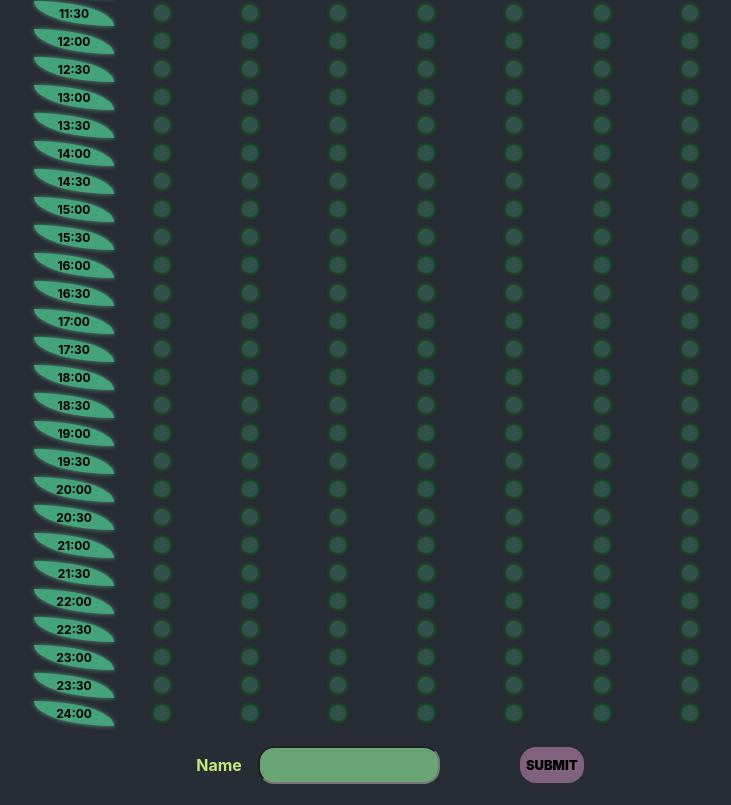
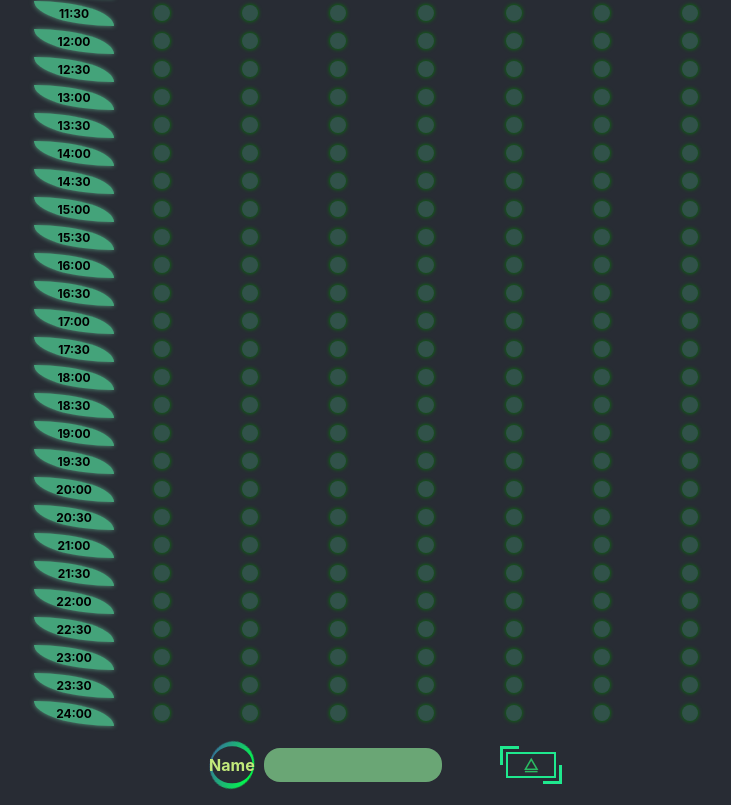
Before and after one commit to huangruoqi/better_doodle, a React (Create React App) app: page / in a window 1280 px wide. Shown: the part 898-1703 px from the top of the page, without its empty margins (258-989 px from the left). Built offline with nearby package versions, Linux system fonts and the light colour scheme; what sheetdb-node would draw is missing.

Commit message:
finish submission styling

```diff
--- a/src/App.js
+++ b/src/App.js
@@ -37,7 +37,7 @@ const Background = styled.div`
   padding: 0;
   margin: 0;
   width: 100%;
-  min-height: 100vh;
+  min-height: 101vh;
   background-color: #282c34;
   display: flex;
   flex-direction: column;
@@ -75,13 +75,18 @@ const NavItem = styled.div`
   padding: 5px;
   background-color: beige;
   border-radius: 5px;
+  :hover {
+    opacity: 0.35;
+    transition: 0.5s;
+  }
+  transition: 1s;
 `
 
 function Layout() {
   return (
     <Navbar>
-      <Link to="/" style={{ textDecoration: 'none' }}><NavItem>Home</NavItem></Link>
-      <Link to="/admin" style={{ textDecoration: 'none' }}><NavItem>Admin</NavItem></Link>
+      <Link to="/" style={{ fontWeight:'bold',textDecoration: 'none', color:"black"}}><NavItem >Home</NavItem></Link>
+      <Link to="/admin" style={{fontWeight:'bold', textDecoration: 'none', color:"black"}}><NavItem >Admin</NavItem></Link>
     </Navbar>
   );
 }
--- /dev/null
+++ b/src/Button.jsx
@@ -0,0 +1,41 @@
+import styled from "styled-components";
+const StyledButton = styled.div`
+  text-decoration: none;
+  font-size: 2vh;
+  font-weight: 700;
+  color: #2abb62;
+  padding: 0.3vh 2vh;
+  padding-top: 0;
+  margin-left: 8vh;
+  border: 0.3vh solid #1fe88e;
+  position: relative;
+  &::before,
+  &::after {
+    content: "";
+    position: absolute;
+    width: 2vh;
+    height: 2vh;
+    border: inherit;
+    transition: all .5s;
+  }
+  &::before {
+    top:-1vh;
+    left:-1vh;
+    border-width: 3px 0 0 3px;
+  }
+  &::after {
+    bottom: -1vh;
+    right: -1vh;
+    border-width: 0 3px 3px 0;
+  }
+  &:hover::before,
+  &:hover::after {
+    width: calc(100% + 1.65vh);
+    height: calc(100% + 1.65vh);
+    cursor: pointer;
+  }
+`;
+
+export default function({onClick}) {
+  return <StyledButton onClick={onClick}>⧋</StyledButton>
+}
--- /dev/null
+++ b/src/Circle.jsx
@@ -0,0 +1,41 @@
+import styled from "styled-components";
+const StyledLoading = styled.div`
+  z-index:1;
+  position: relative;
+  width: 6vh;
+  height:5.5vh;
+  border-radius: 50%;
+  &::before,
+  &::after {
+    content: "";
+    position: absolute;
+    border-radius: inherit;
+  }
+  &::before {
+    width:100%;
+    height:100%;
+    background-image: linear-gradient(
+      0deg,#00ff48 0%,
+      #337799 100%
+    );
+    animation: spin 1.5s infinite linear;
+  }
+  &::after {
+    width:85%;
+    height: 85%;
+    background-color: #282c34;
+    top: 50%;
+    left:50%;
+    transform: translate(-50%,-50%);
+  }
+  @keyframes spin {
+    to {
+      transform: rotate(360deg)
+    }
+  }
+
+`;
+
+export default function() {
+  return <StyledLoading></StyledLoading>
+}
--- a/src/Home.jsx
+++ b/src/Home.jsx
@@ -1,6 +1,8 @@
 import sheetdb from 'sheetdb-node';
 import styled from 'styled-components';
 import * as React from 'react';
+import Button from './Button'
+import Circle from './Circle'
 
 var config = {
     address: 'ju33yniko75pk',
@@ -54,7 +56,7 @@ const Home = () => {
                 if (prevTime < time) {
                     const e = [...timeRanges]
                     let flag = e[date][prevTime]===2 && e[date][time]===3
-                    for (let i = prevTime+1; i < time; i++){ flag&=e[date][i]==1 }
+                    for (let i = prevTime+1; i < time; i++){ flag&=e[date][i]===1 }
                     if (flag) {
                         for (let i = prevTime; i <= time; i++) {
                             e[date][i] = 0
@@ -110,19 +112,24 @@ const SUBMIT = ({submitSchedule}) => {
     const handleChange = event => { setName(event.target.value); }
     return (
         <SubmitContainer>
+            <div style={{display:'flex', justifyContent: 'center', alignItems: 'center', marginRight: '1vh'}} >
             <div style={{
+                position:"absolute",
                 fontWeight:"bold",
-                padding:"2vh",
                 color: "#c2e97b",
-            }}>Name</div>
+                zIndex:2
+            }}>Name</div><Circle />
+
+            </div>
+
             <SubmitInput onChange={handleChange}/>
-            <SubmitButton
+            <Button
             onClick={() => {
                 if (name.length>0){
                     submitSchedule(name)
                 }
             }}
-            >SUBMIT</SubmitButton>
+            >SUBMIT</Button>
         </SubmitContainer>
     )
 
@@ -138,6 +145,7 @@ const SubmitInput = styled.input`
     background-color: #6aa675;
     height: 4vh;
     outline: none;
+    border: none;
     width: 20vh;
     padding-left: 2vh;
     font-size: large;
@@ -166,17 +174,7 @@ const SubmitButton = styled.div`
     }
 `
 
-{/* <button onClick={() => {
-    let rows = [
-        { name: "Ruoqi Huang", date: "11/04/2022", from: 1, to: 20 },
-        { name: "Ruoqi Huang", date: "11/05/2022", from: 10, to: 30 },
-    ]
-    // client.create(rows).then(function (data) {
-    //     console.log(data);
-    // }, function (err) {
-    //     console.log(err);
-    // });
-}}>submit</button> */}
+
 
 const MainContainer = styled.div`
   width:100%;
@@ -324,7 +322,7 @@ const DaysContainer = styled.div`
 `
 
 const DayItem = ({e,i, ranges, setRange}) => {
-    if (i==0) return <EmptyContainer />
+    if (i===0) return <EmptyContainer />
     return (
         <ItemContainer onClick={() => {
                 let s = 0
@@ -333,7 +331,7 @@ const DayItem = ({e,i, ranges, setRange}) => {
                 for (let k = 0; k < 49; k++) {
                     if (m[col][k]>0) s++
                 }
-                if (s==49) {
+                if (s===49) {
                     for (let k = 0; k < 49; k++)
                         m[col][k] = 0
                 }
```
